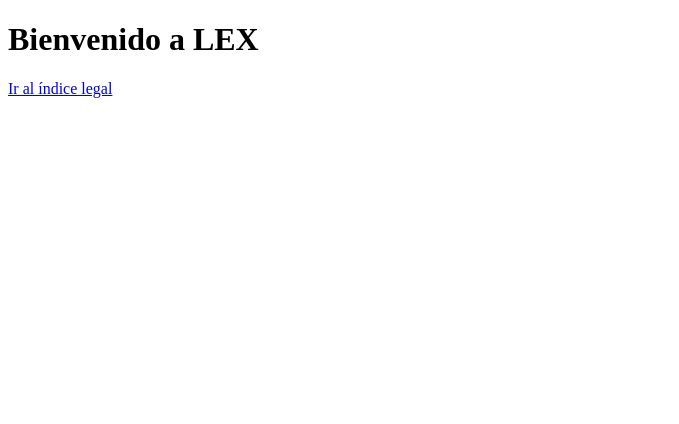
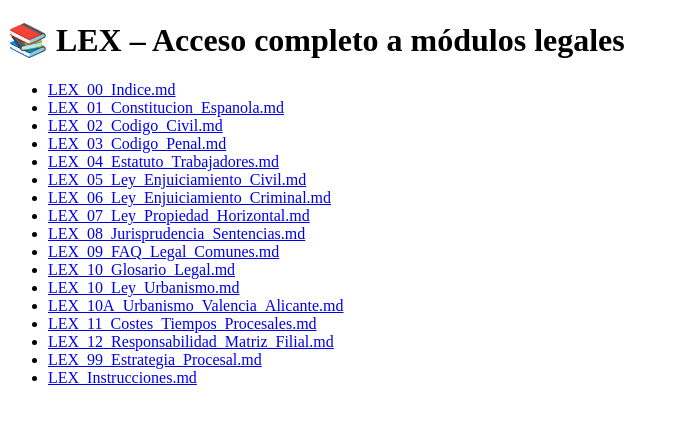
Before and after one commit to matfcom/vera-lex, a plain HTML site: page index.html in a window 1280 px wide. Shown: the whole page, without its empty margins (0-679 px from the left). Drawn offline with Linux system fonts and the light colour scheme.

Commit message:
Update index.html

```diff
--- a/index.html
+++ b/index.html
@@ -2,10 +2,28 @@
 <html>
 <head>
   <meta charset="UTF-8">
-  <title>LEX – Inicio</title>
+  <title>LEX – Documentación Legal</title>
 </head>
 <body>
-  <h1>Bienvenido a LEX</h1>
-  <p><a href="LEX_00_Indice.md">Ir al índice legal</a></p>
+  <h1>📚 LEX – Acceso completo a módulos legales</h1>
+  <ul>
+    <li><a href="LEX_00_Indice.md">LEX_00_Indice.md</a></li>
+    <li><a href="LEX_01_Constitucion_Espanola.md">LEX_01_Constitucion_Espanola.md</a></li>
+    <li><a href="LEX_02_Codigo_Civil.md">LEX_02_Codigo_Civil.md</a></li>
+    <li><a href="LEX_03_Codigo_Penal.md">LEX_03_Codigo_Penal.md</a></li>
+    <li><a href="LEX_04_Estatuto_Trabajadores.md">LEX_04_Estatuto_Trabajadores.md</a></li>
+    <li><a href="LEX_05_Ley_Enjuiciamiento_Civil.md">LEX_05_Ley_Enjuiciamiento_Civil.md</a></li>
+    <li><a href="LEX_06_Ley_Enjuiciamiento_Criminal.md">LEX_06_Ley_Enjuiciamiento_Criminal.md</a></li>
+    <li><a href="LEX_07_Ley_Propiedad_Horizontal.md">LEX_07_Ley_Propiedad_Horizontal.md</a></li>
+    <li><a href="LEX_08_Jurisprudencia_Sentencias.md">LEX_08_Jurisprudencia_Sentencias.md</a></li>
+    <li><a href="LEX_09_FAQ_Legal_Comunes.md">LEX_09_FAQ_Legal_Comunes.md</a></li>
+    <li><a href="LEX_10_Glosario_Legal.md">LEX_10_Glosario_Legal.md</a></li>
+    <li><a href="LEX_10_Ley_Urbanismo.md">LEX_10_Ley_Urbanismo.md</a></li>
+    <li><a href="LEX_10A_Urbanismo_Valencia_Alicante.md">LEX_10A_Urbanismo_Valencia_Alicante.md</a></li>
+    <li><a href="LEX_11_Costes_Tiempos_Procesales.md">LEX_11_Costes_Tiempos_Procesales.md</a></li>
+    <li><a href="LEX_12_Responsabilidad_Matriz_Filial.md">LEX_12_Responsabilidad_Matriz_Filial.md</a></li>
+    <li><a href="LEX_99_Estrategia_Procesal.md">LEX_99_Estrategia_Procesal.md</a></li>
+    <li><a href="LEX_Instrucciones.md">LEX_Instrucciones.md</a></li>
+  </ul>
 </body>
 </html>
```
